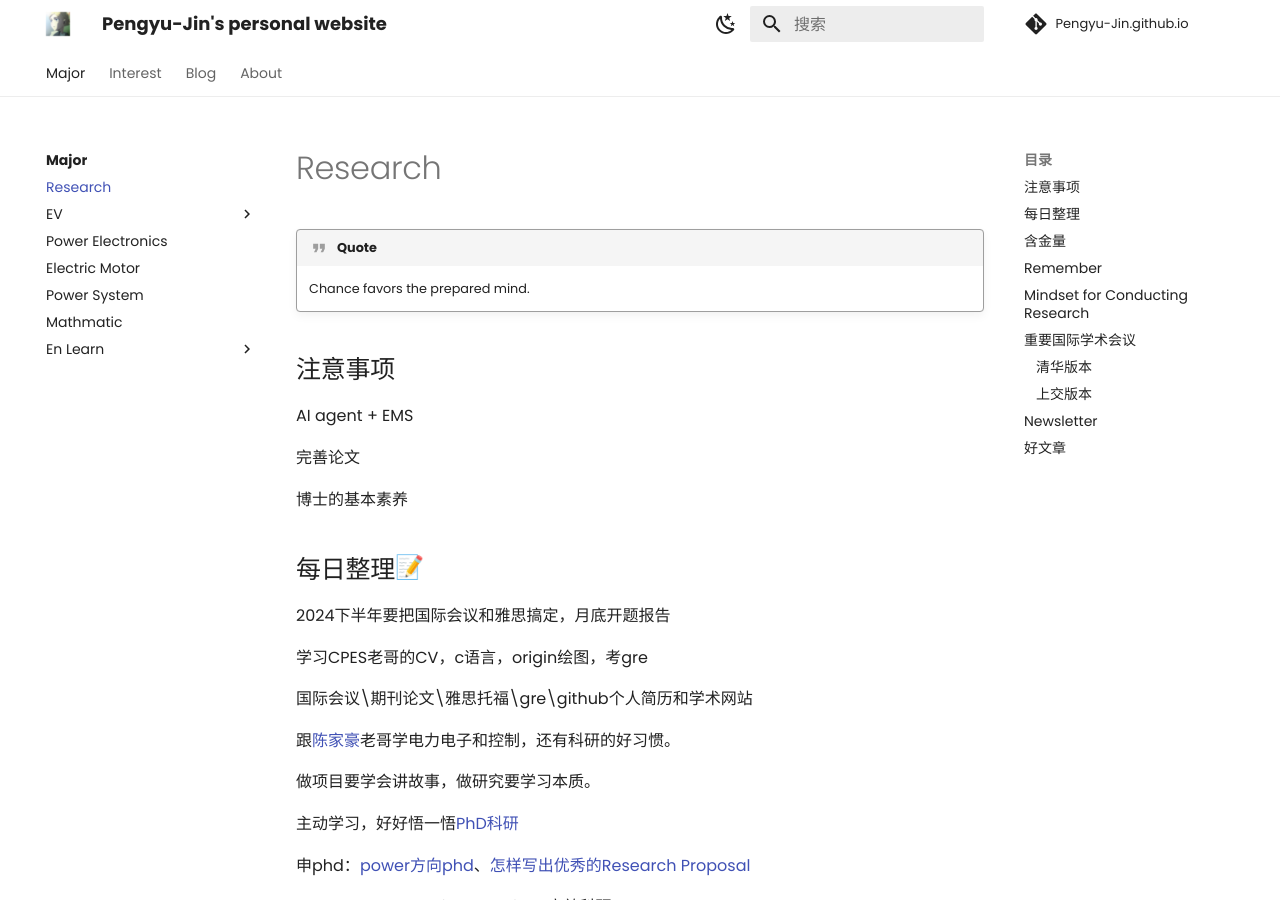
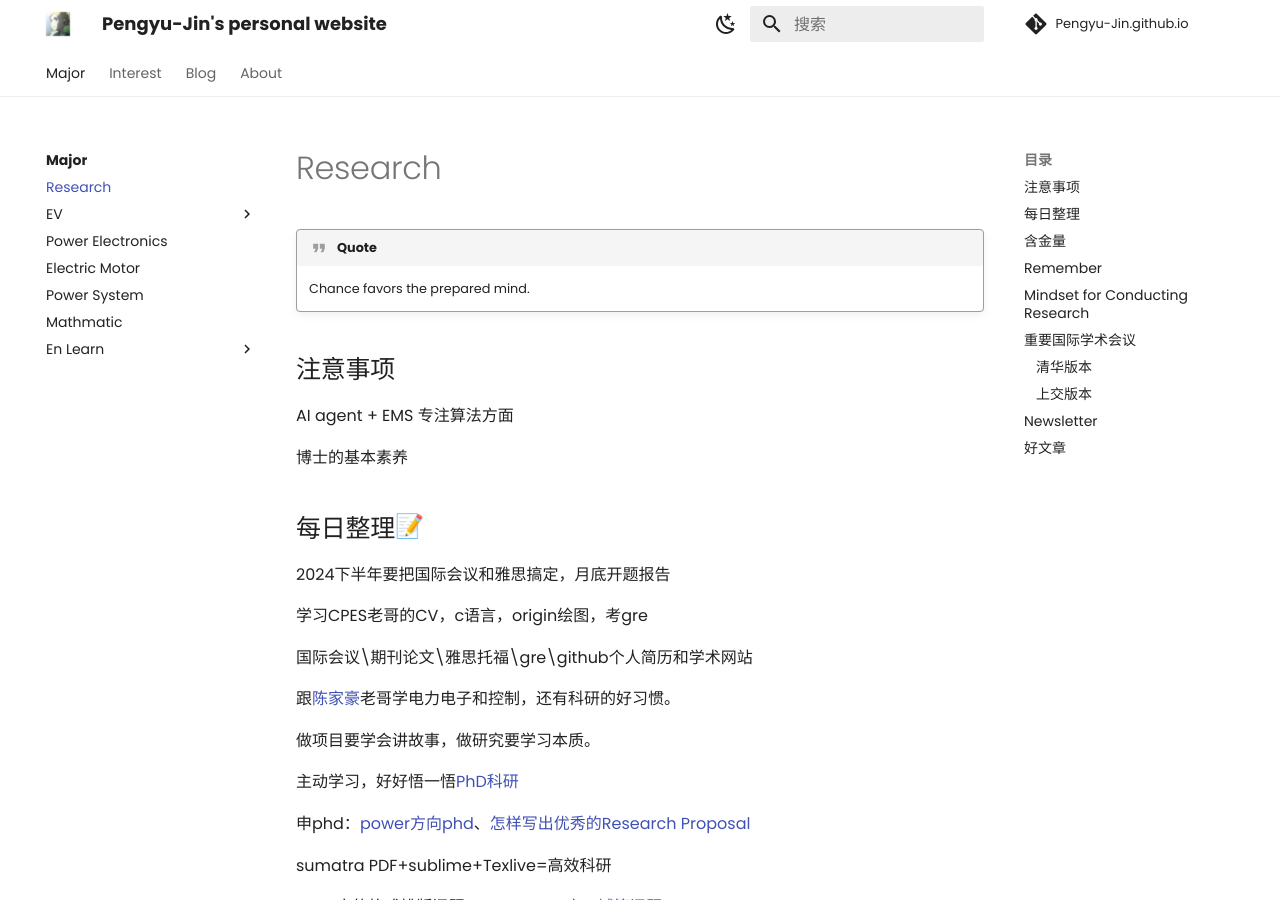
Before and after one commit to Pengyu-Jin/Pengyu-Jin.github.io, an MkDocs documentation site: the page built from docs/major/research/research.md, in a window 1280 px wide and 900 px high. Built offline with MkDocs 1.6.1 and Material for MkDocs 9.7.7, drawn with Linux system fonts in a browser that asks for light colours; emoji names are drawn with the system emoji font; comment, search, counter and statistics services are not loaded.

Commit message:
20241201

```diff
--- a/docs/major/research/research.md
+++ b/docs/major/research/research.md
@@ -4,9 +4,7 @@
 
 ## 注意事项
 
-AI agent + EMS
-
-完善论文
+AI agent + EMS 专注算法方面
 
 博士的基本素养
 
```
